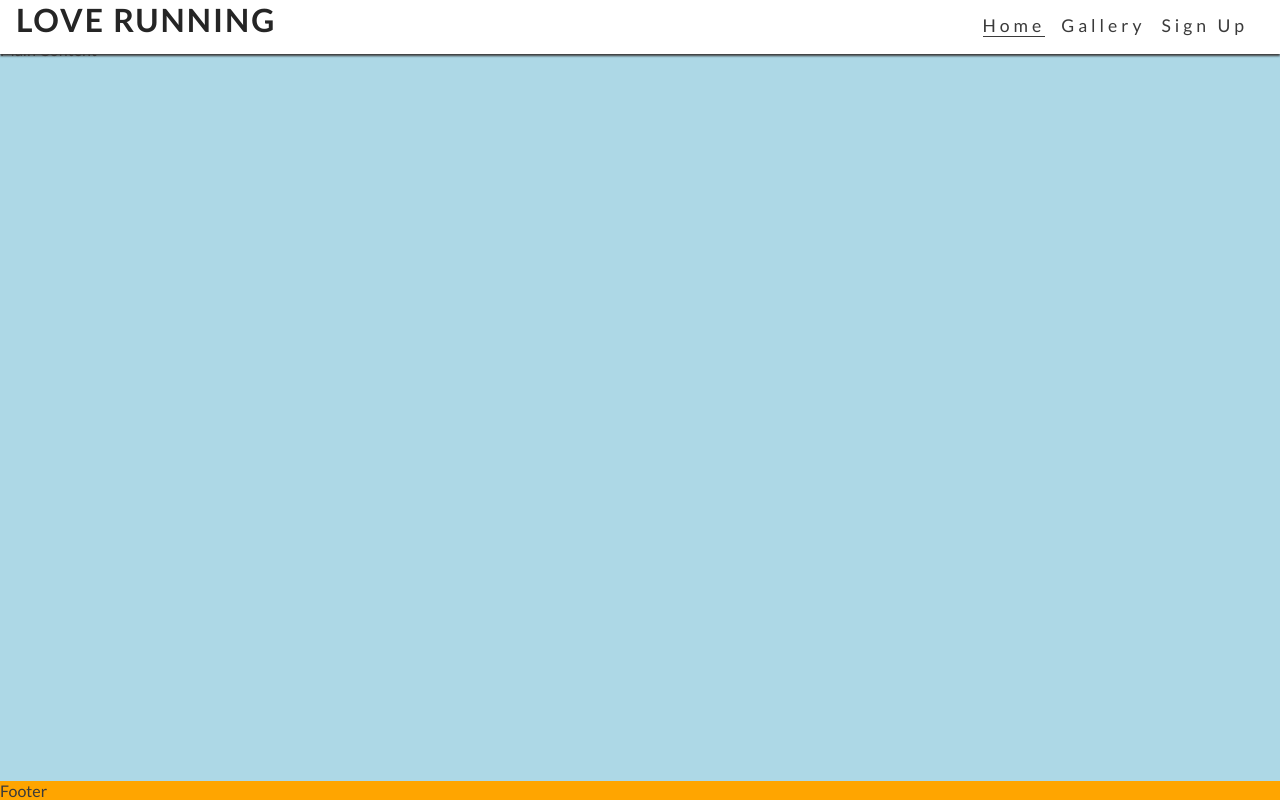
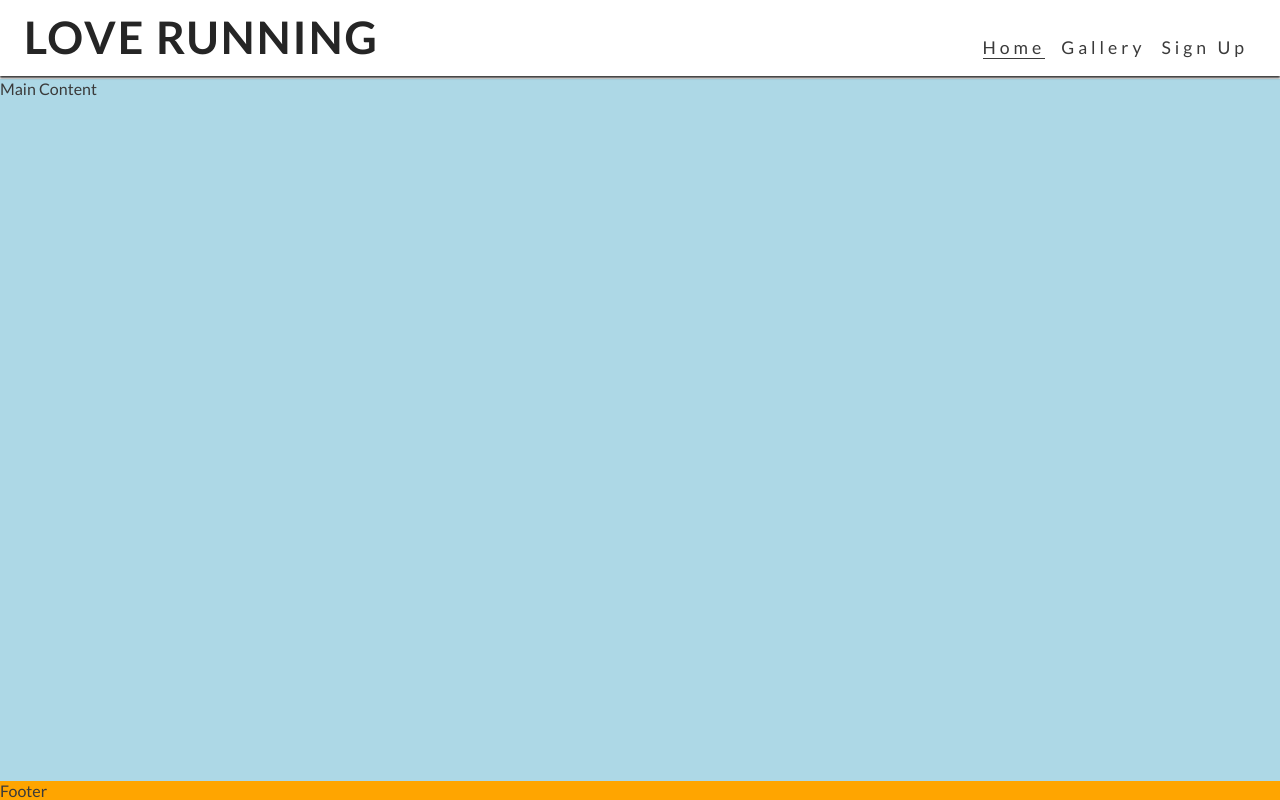
Before and after one commit to Indk0/Love-Running-walkthrough-project, a plain HTML site: page index.html in a window 1280 px wide. Drawn offline with Linux system fonts and the light colour scheme.

Commit message:
make logo larger, push main down to show under header

```diff
--- a/assets/css/style.css
+++ b/assets/css/style.css
@@ -119,4 +119,16 @@ footer {
     display: none;
 }
 
+#logo {
+    font-size: 280%;
+    line-height: 75px;
+    margin: 0 0.5rem;
 }
+
+/*Main content*/
+main {
+    /*Push main content down to accomodate large header*/
+    margin-top: 79px;
+}
+
+}
```
